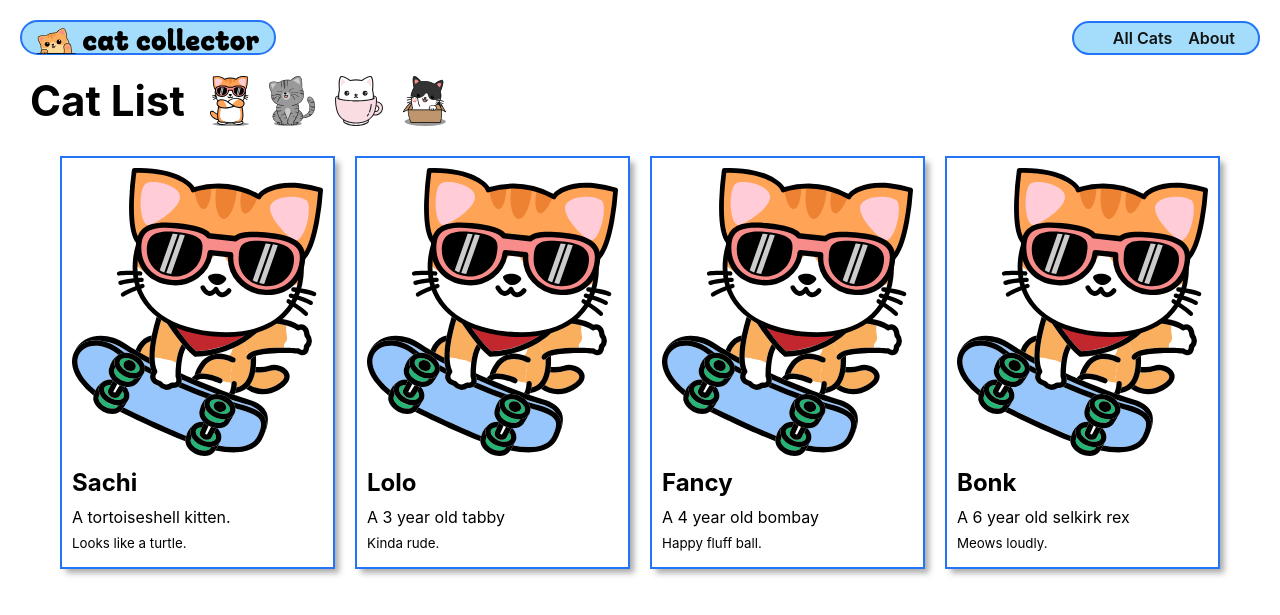
After one commit to dallas-vanwyk/django-crud-app-cat-collector, a Django app: page /cats/ in a window 1280 px wide. The commit adds this page. Shown: the top 615 px of the page. Run offline with Django 5.2, Linux system fonts and the light colour scheme.

Commit message:
completed throught Rendering Data In Templates

```diff
--- /dev/null
+++ b/main_app/static/css/cats/cat-index.css
@@ -0,0 +1,40 @@
+/* main_app/static/css/cats/cat-index.css */
+
+.card-container {
+  padding: 0 30px;
+  display: flex;
+  justify-content: center;
+  flex-wrap: wrap;
+}
+
+.card {
+  width: 275px;
+  margin: 10px;
+  border: var(--borders);
+  box-shadow: var(--card-box-shadow);
+}
+
+.card-content {
+  padding: 10px;
+  width: 100%;
+}
+
+.usr-img {
+  width: 100%;
+  border-radius: var(--card-border-radius);
+}
+
+.card > a {
+  text-decoration: none;
+  color: var(--text-color);
+}
+
+.card h2 {
+  margin: 10px 0;
+  font-size: var(--font-xl);
+}
+
+.card p {
+  margin: 5px 0;
+  font-size: var(--font-reg);
+}
--- a/main_app/templates/base.html
+++ b/main_app/templates/base.html
@@ -22,7 +22,8 @@
       <nav>
         <ul>
           <li>
-            <a href="/about">About</a>
+            <li><a href="/cats">All Cats</a></li>
+            <li><a href="/about">About</a></li>
           </li>
         </ul>
       </nav>
--- /dev/null
+++ b/main_app/templates/cats/index.html
@@ -0,0 +1,50 @@
+{% extends 'base.html' %} {% load static %} {% block head %}
+<link
+  rel="stylesheet"
+  href="{% static 'css/cats/cat-index.css' %}"
+/>
+{% endblock %} {% block content %}
+
+<section class="page-header">
+  <h1>Cat List</h1>
+  <img
+    src="{% static 'images/cool-cat.svg' %}"
+    alt="A cool cat"
+  />
+  <img
+    src="{% static 'images/happy-cat.svg' %}"
+    alt="A happy cat"
+  />
+  <img
+    src="{% static 'images/teacup-cat.svg' %}"
+    alt="A cat in a teacup"
+  />
+  <img
+    src="{% static 'images/cat-in-box.svg' %}"
+    alt="A cat in a box"
+  />
+</section>
+
+<section class="card-container">
+  {% for cat in cats %}
+  <div class="card">
+    <div class="card-content">
+      <div class="card-img-container">
+        <img
+          src="{% static 'images/sk8r-boi-cat.svg' %}"
+          alt="A skater boy cat"
+        />
+      </div>
+      <h2 class="card-title">{{ cat.name }}</h2>
+      {% if cat.age > 0 %}
+      <p>A {{ cat.age }} year old {{ cat.breed }}</p>
+      {% else %}
+      <p>A {{ cat.breed }} kitten.</p>
+      {% endif %}
+      <p><small>{{ cat.description }}</small></p>
+    </div>
+  </div>
+  {% endfor %}
+</section>
+
+{% endblock %}
--- a/main_app/urls.py
+++ b/main_app/urls.py
@@ -4,6 +4,7 @@ from django.urls import path
 from . import views
 
 urlpatterns = [
-    path('', views.home, name='home'),
-    path('about/', views.about, name='about'),
+    path("", views.home, name="home"),
+    path("about/", views.about, name="about"),
+    path("cats/", views.cat_index, name="cat-index"),
 ]
--- a/main_app/views.py
+++ b/main_app/views.py
@@ -3,10 +3,32 @@
 from django.shortcuts import render
 from django.http import HttpResponse
 
+# Cat class
+class Cat:
+    def __init__(self, name, breed, description, age):
+        self.name = name
+        self.breed = breed
+        self.description = description
+        self.age = age
+
+# Cat instances
+cats = [
+    Cat('Sachi', 'tortoiseshell', 'Looks like a turtle.', 0),
+    Cat('Lolo', 'tabby', 'Kinda rude.', 3),
+    Cat('Fancy', 'bombay', 'Happy fluff ball.', 4),
+    Cat('Bonk', 'selkirk rex', 'Meows loudly.', 6)
+]
+
 # home view function
 def home(req):
-    return HttpResponse('<h1>hi</h1>')
+    # return HttpResponse('<h1>hi</h1>')
+    return render(req, 'home.html')
 
+# about view
 def about(req):
     # return HttpResponse('<h1>about</h1>')
     return render(req, 'about.html')
+
+# all cats view
+def cat_index(req):
+    return render(req, 'cats/index.html', {'cats': cats})
```
Also changed, not shown: main_app/static/css/home.css (added, +86 -0 lines), main_app/templates/home.html (added, +21 -0 lines).
